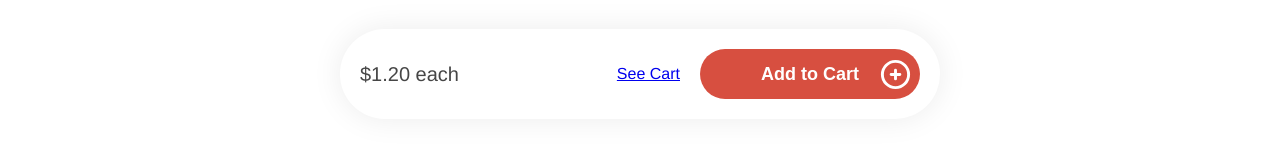
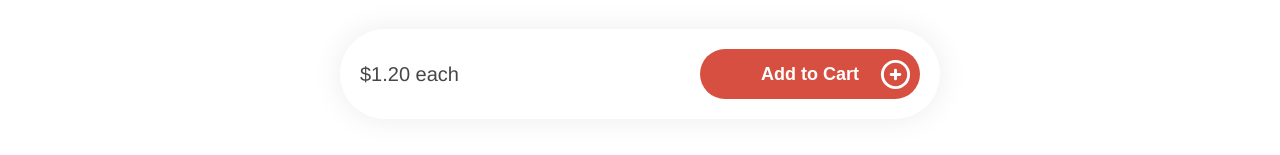
Before and after one commit to marcelpernia/foodshop-pernia, a React (Create React App) app: page /product/1 in a window 1280 px wide. Shown: the part 588-743 px from the top of the page. Built offline with nearby package versions, Linux system fonts and the light colour scheme.

Commit message:
fix bug counter state

```diff
--- a/src/components/ItemDetail/Product.jsx
+++ b/src/components/ItemDetail/Product.jsx
@@ -4,7 +4,7 @@ import { AddToCartButton } from '../AddToCartButton'
 import { Image, Title, AddToCart, Price, Details, SeeCartLink } from './style'
 
 export const Product = ({image, title, price, stock, details}) => {
-    const [qty, setQty] = useState(1)
+    const [qty, setQty] = useState(0)
 
     const handleQty = (value) => {
         setQty(value)
```
